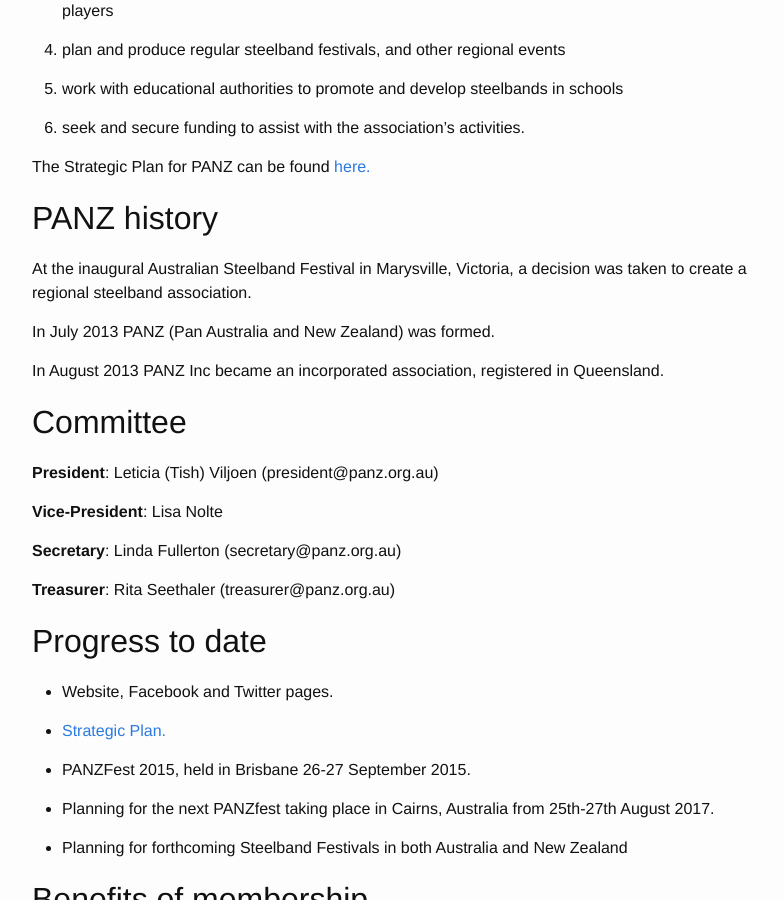
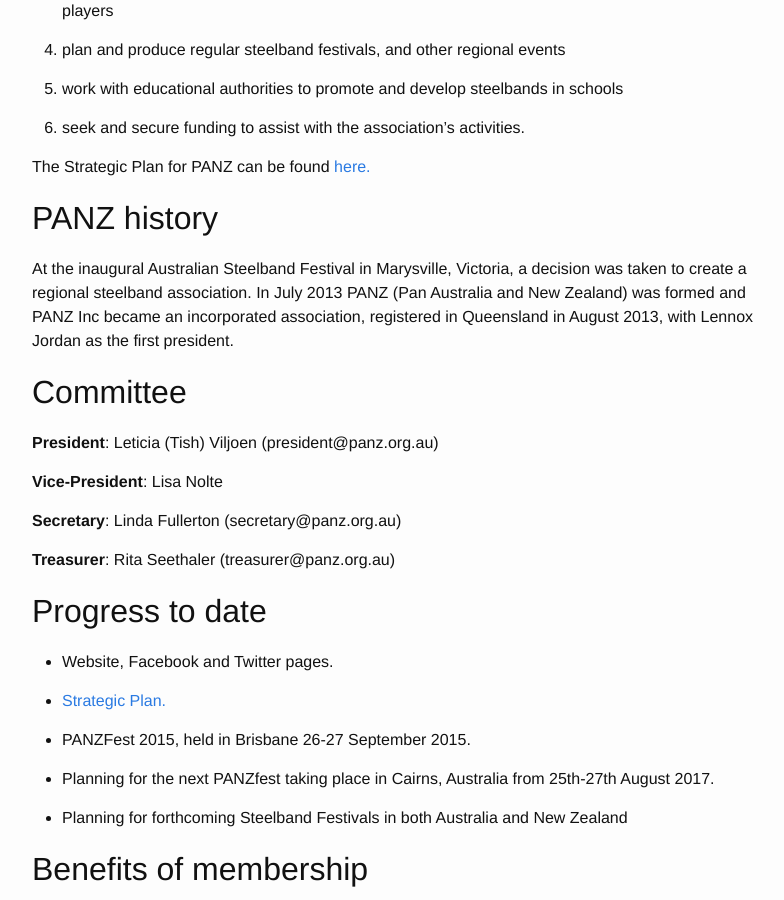
Before and after one commit to panzweb/panzweb.github.io, a Jekyll site: the page built from 1.about.markdown, in a window 1280 px wide and 900 px high, scrolled down 514 px. Shown: the whole window, without its empty margins (238-1022 px from the left). Built offline with Jekyll 4.4.1, drawn with Linux system fonts in a browser that asks for light colours.

Commit message:
revises panz history in about page (6)

```diff
--- a/1.about.markdown
+++ b/1.about.markdown
@@ -25,11 +25,7 @@
 
 ## PANZ history
 
-At the inaugural Australian Steelband Festival in Marysville, Victoria, a decision was taken to create a regional steelband association.
-
-In July 2013 PANZ (Pan Australia and New Zealand) was formed.
-
-In August 2013 PANZ Inc became an incorporated association, registered in Queensland.
+At the inaugural Australian Steelband Festival in Marysville, Victoria, a decision was taken to create a regional steelband association. In July 2013 PANZ (Pan Australia and New Zealand) was formed and PANZ Inc became an incorporated association, registered in Queensland in August 2013, with Lennox Jordan as the first president.
 
 ## Committee
 
```
